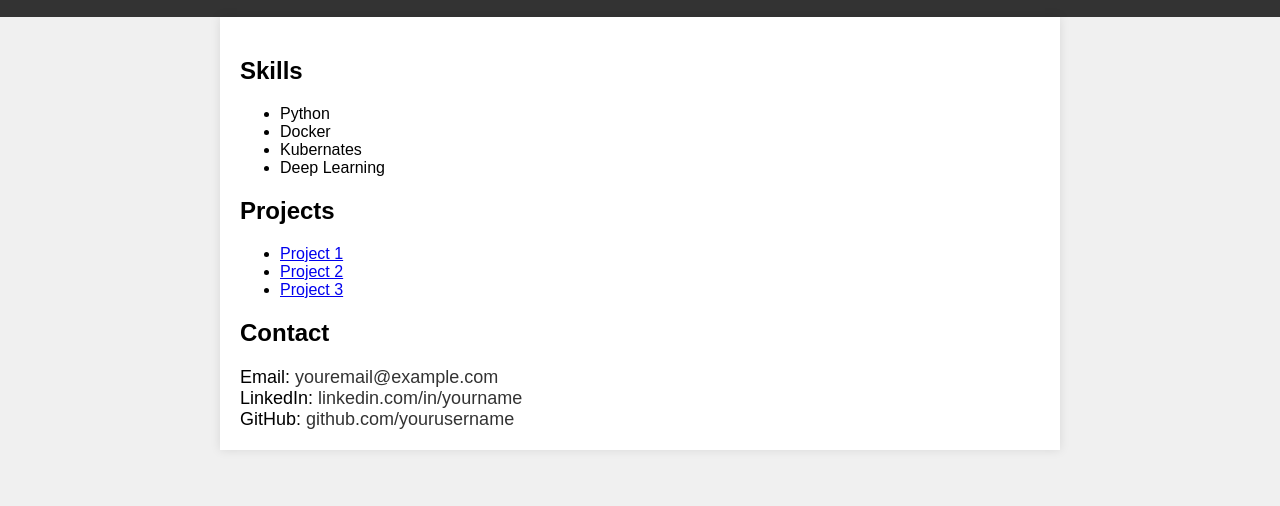
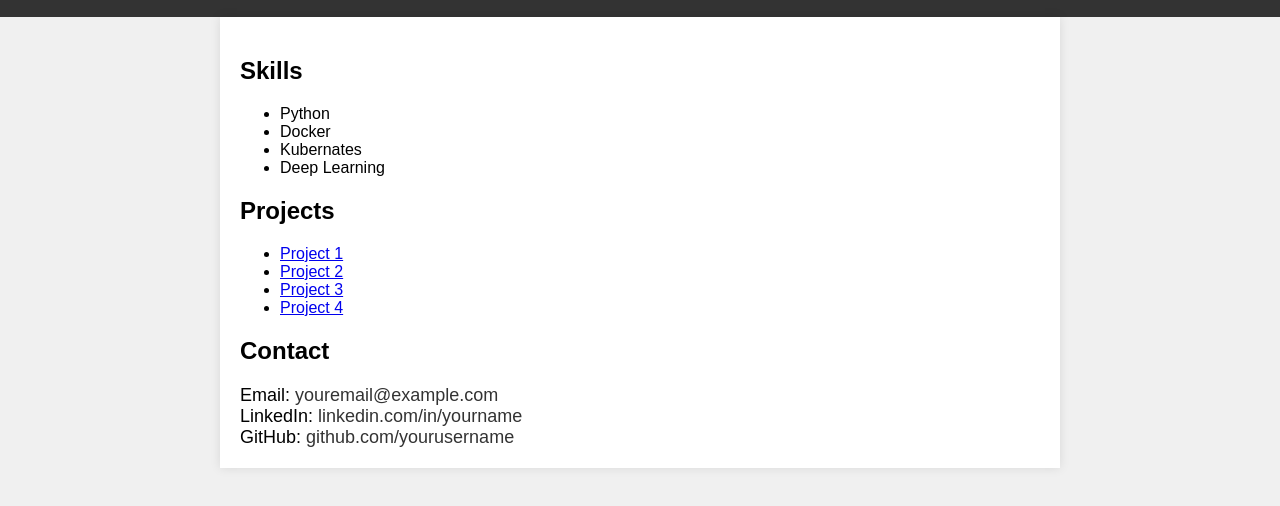
Before and after one commit to AdarshIITDH/CI-CD_Pipeline_Tool, a plain HTML site: page index.html in a window 1280 px wide. Shown: the part 86-592 px from the top of the page. Drawn offline with Linux system fonts and the light colour scheme.

Commit message:
Update index.html

```diff
--- a/index.html
+++ b/index.html
@@ -85,6 +85,7 @@
                 <li><a href="#">Project 1</a></li>
                 <li><a href="#">Project 2</a></li>
                 <li><a href="#">Project 3</a></li>
+                <li><a href="#">Project 4</a></li>
             </ul>
         </section>
 
```
